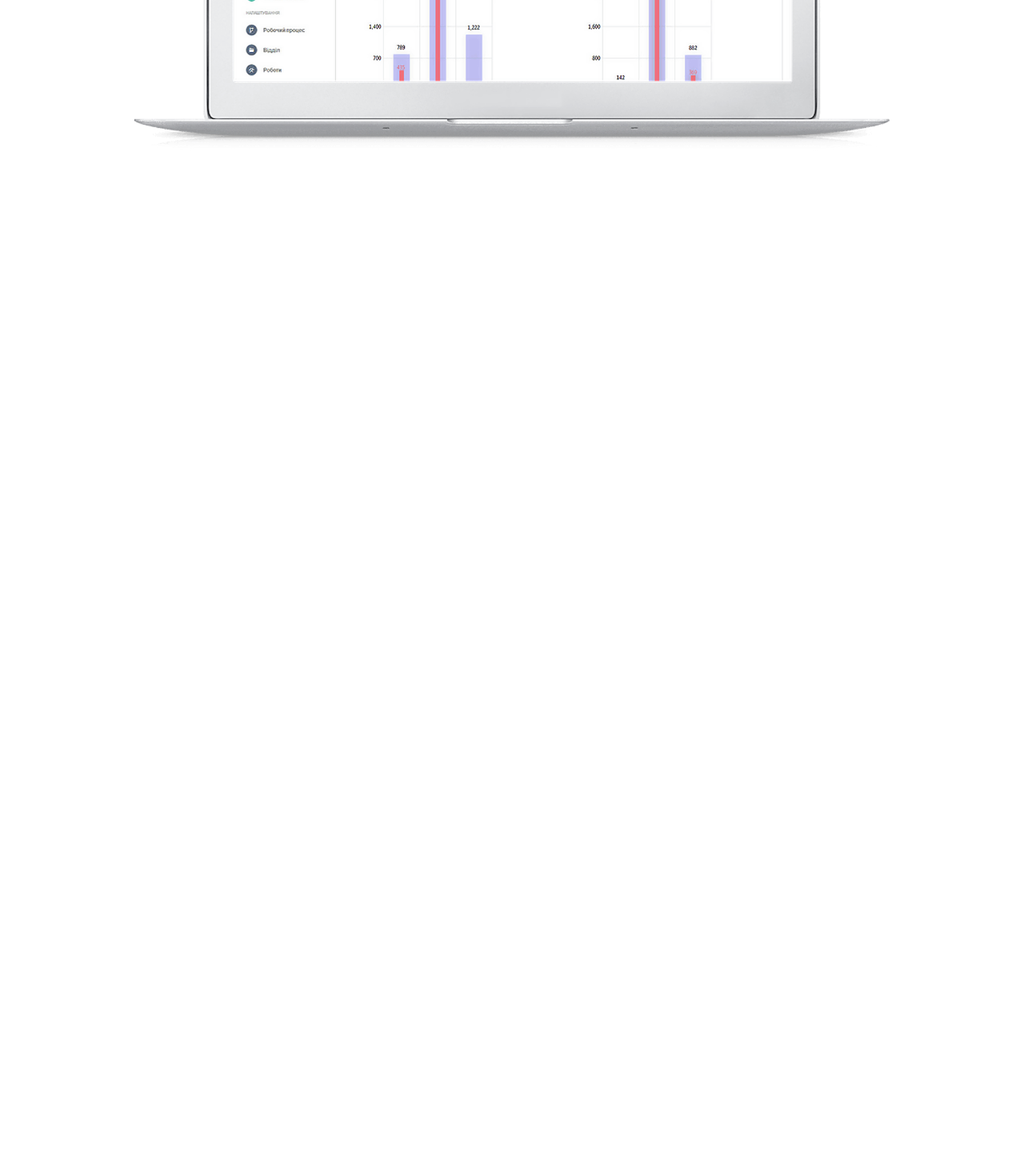
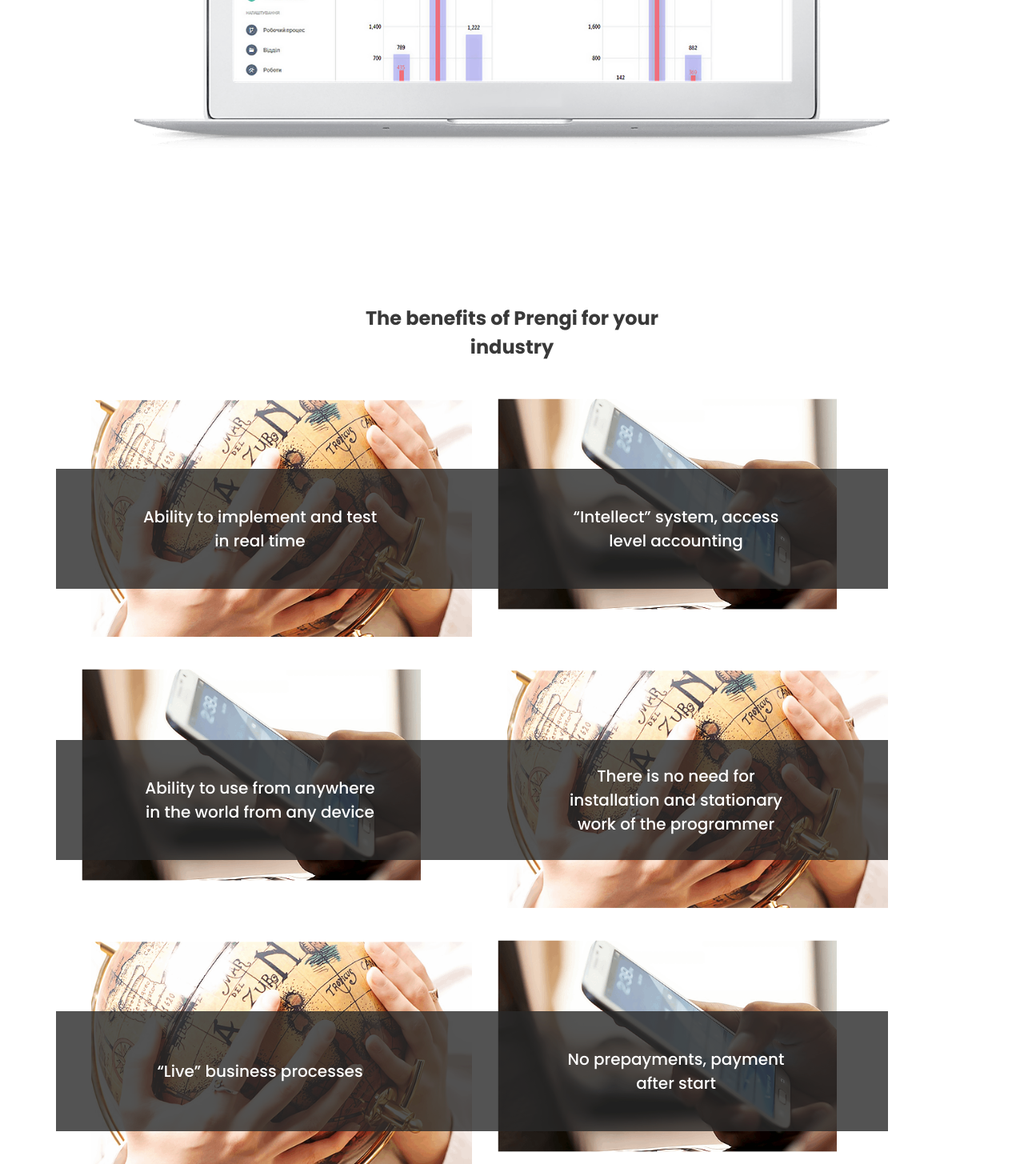
Before and after one commit to Voitsikhovska/Fmc-project, a website: page src/index.html in a window 1280 px wide. Shown: the part 2063-3518 px from the top of the page at 80% size. Before the commit the page ends 2363 px from the top, so only its background shows below. Drawn offline with nearby package versions, Linux system fonts and the light colour scheme; files that its build step writes are made by us from their sources.

Commit message:
Adding the section about benefits

```diff
--- a/src/index.html
+++ b/src/index.html
@@ -239,6 +239,56 @@
         </div>
       </div>
     </section>
+    <section class="benefits">
+      <div class="container">
+        <h1 class="benefits_title">The benefits of Prengi for your industry</h1>
+        <div class="benefits_content">
+          <div class="benefits_item">
+            <img src="img/globus.png" alt="globus" />
+
+            <div class="benefits_descr">
+              <h3>Ability to implement and test in real time</h3>
+            </div>
+          </div>
+
+          <div class="benefits_item">
+            <img src="img/phone.png" alt="phone" />
+            <div class="benefits_descr">
+              <h3>“Intellect” system, access level accounting</h3>
+            </div>
+          </div>
+
+          <div class="benefits_item">
+            <img src="img/phone.png" alt="phone" />
+            <div class="benefits_descr">
+              <h3>Ability to use from anywhere in the world from any device</h3>
+            </div>
+          </div>
+          <div class="benefits_item">
+            <img src="img/globus.png" alt="globus" />
+            <div class="benefits_descr">
+              <h3>
+                There is no need for installation and stationary work of the
+                programmer
+              </h3>
+            </div>
+          </div>
+          <div class="benefits_item">
+            <img src="img/globus.png" alt="globus" />
+            <div class="benefits_descr">
+              <h3>“Live” business processes</h3>
+            </div>
+          </div>
+
+          <div class="benefits_item">
+            <img src="img/phone.png" alt="phone" />
+            <div class="benefits_descr">
+              <h3>No prepayments, payment after start</h3>
+            </div>
+          </div>
+        </div>
+      </div>
+    </section>
     <script
       type="text/javascript"
       src="https://cdn.jsdelivr.net/npm/jquery@3.6.0/dist/jquery.min.js"
--- /dev/null
+++ b/src/sass/blocks/_benefits.scss
@@ -0,0 +1,48 @@
+.benefits {
+  margin-top: 80px;
+  &_title {
+    position: relative;
+    margin: 0 auto;
+    color: $secondary-color;
+    text-align: center;
+    width: 370px;
+  }
+  &_content {
+    display: grid;
+    grid-template-columns: repeat(2, 520px);
+    padding-top: 40px;
+    gap: 0px;
+  }
+  &_item {
+    position: relative;
+    width: 100%;
+    text-align: center;
+    padding: 0;
+    margin: 0;
+    img {
+      width: 565px;
+    }
+  }
+
+  &_descr {
+    position: absolute;
+
+    top: 50%;
+    left: 50%;
+
+    transform: translate(-50%, -50%);
+
+    background-color: rgb(41, 41, 41, 0.8);
+    width: 100%;
+    height: 150px;
+    h3 {
+      width: 300px;
+      font-size: 20px;
+      font-weight: 300;
+      position: absolute;
+      top: 50%;
+      transform: translate(35%, -50%);
+      color: $text-color;
+    }
+  }
+}
--- a/src/sass/style.scss
+++ b/src/sass/style.scss
@@ -15,3 +15,4 @@
 @import "blocks/buttons";
 @import "blocks/access";
 @import "blocks/solution";
+@import "blocks//benefits";
```
Also changed, not shown: dist/css/style.min.css, dist/img/card.png (added), dist/img/clock.png (added), dist/img/globus.png (added), dist/img/man.png (added), dist/img/phone.png (added), dist/img/robot.png (added), dist/index.html, src/img/card.png (added), src/img/clock.png (added), src/img/globus.png (added), src/img/man.png (added), src/img/phone.png (added), src/img/robot.png (added).
